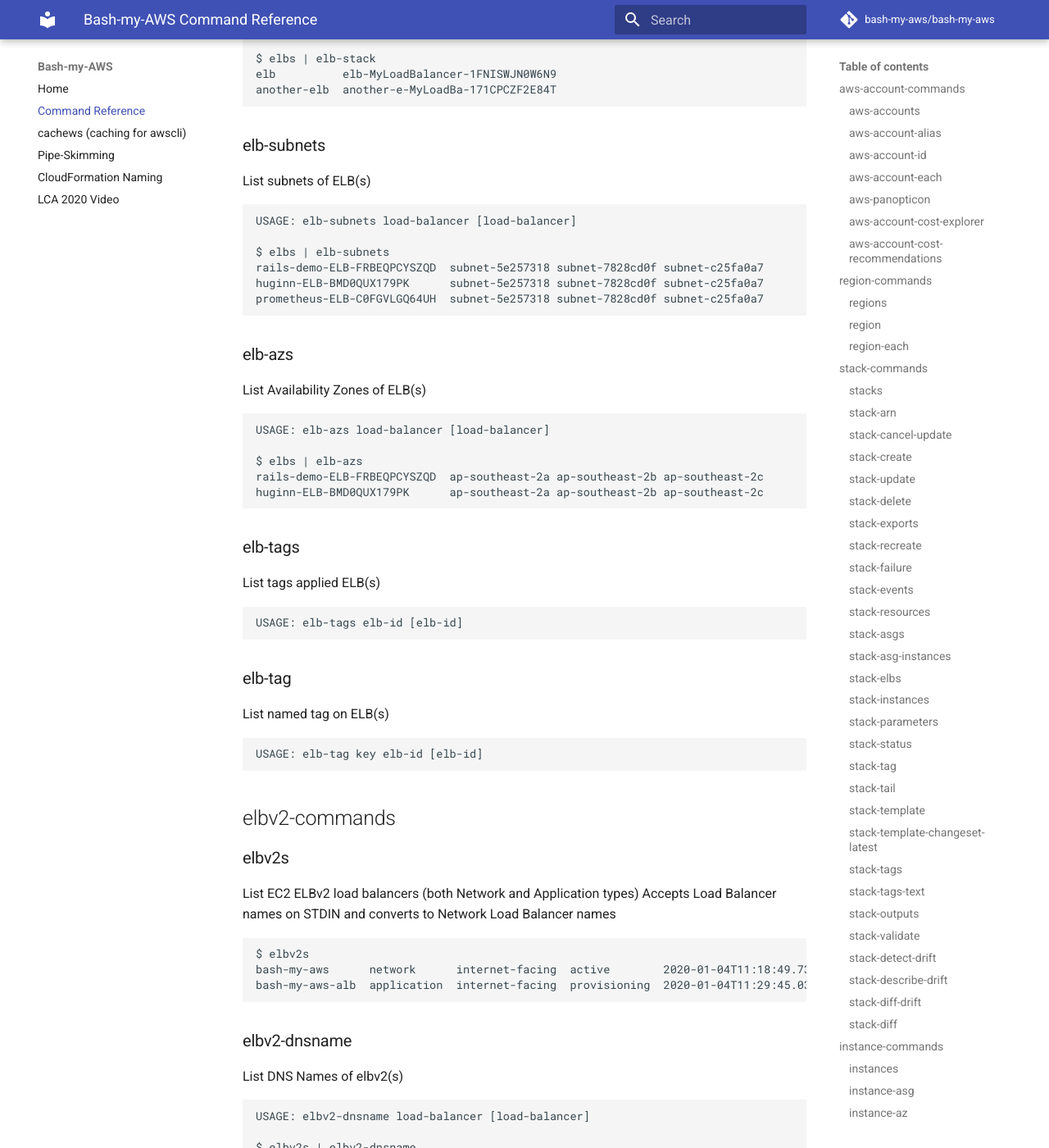
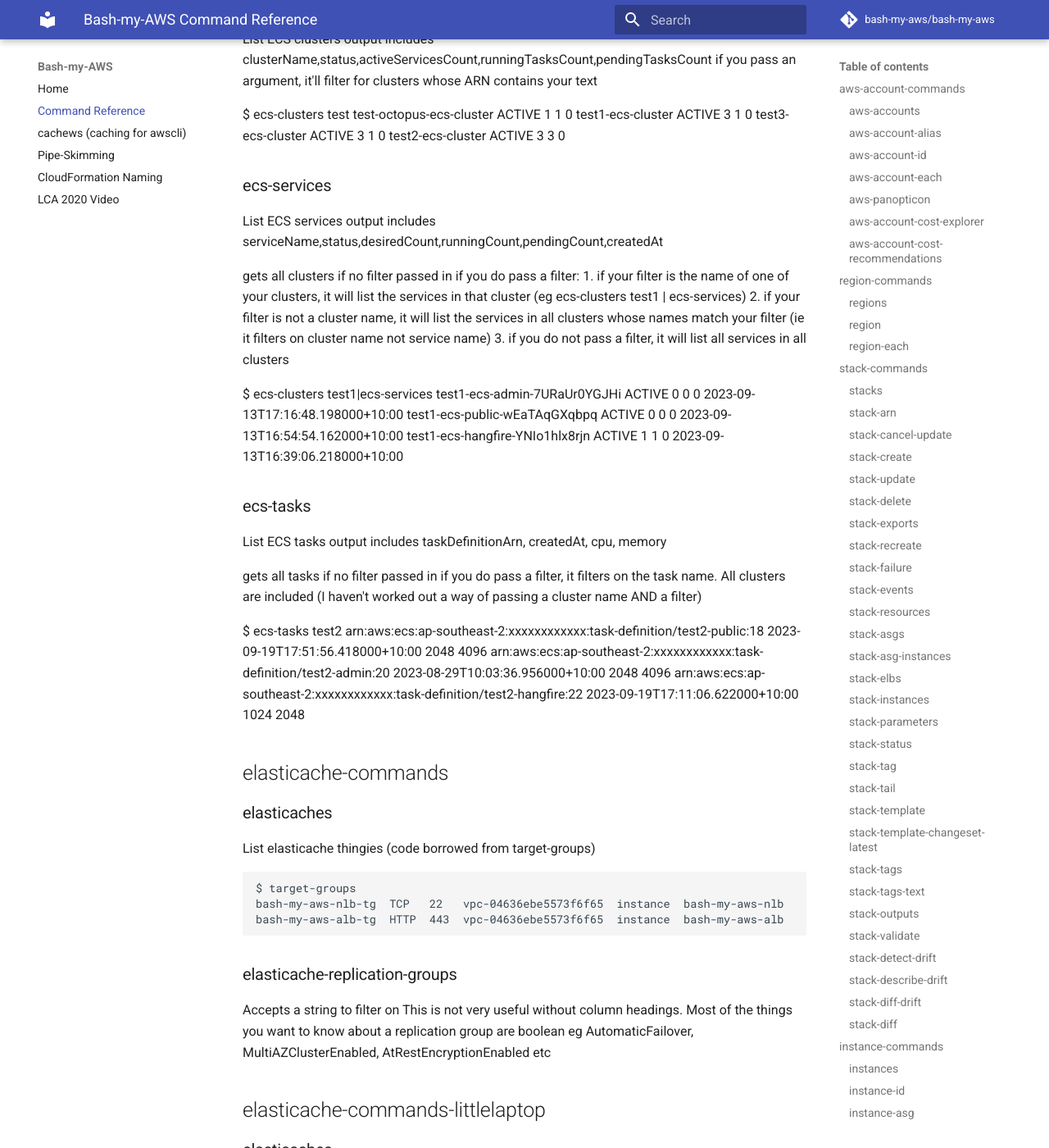
Before and after one commit to bash-my-aws/bash-my-aws, an MkDocs documentation site: the page built from docs/command-reference.md, in a window 1280 px wide and 1400 px high, scrolled down 27935 px. Shown: the whole window at 82% size. Built offline with MkDocs 1.6.1 and Material for MkDocs 9.7.7, drawn with Linux system fonts in a browser that asks for light colours; comment, search, counter and statistics services are not loaded; some of the changed text lies outside the part shown.

Commit message:
update build

```diff
--- a/docs/command-reference.md
+++ b/docs/command-reference.md
@@ -533,6 +533,13 @@
     i-806d8f1592e2a2efd  ami-123456789012  t3.nano  running  postgres2  2019-12-10T08:17:22.000Z  ap-southeast-2a  None
 
 
+### instance-id
+
+Just return the instance ID of whatever was passed in (so you can run a for loop, for instance)
+
+    USAGE: instances [grep] | instance-id
+
+
 ### instance-asg
 
 List autoscaling group membership of EC2 Instance(s)
@@ -905,7 +912,16 @@
 List scaling activities for Autoscaling Group(s)
 
 
-azure.azcli
+## autoscaling-commands
+
+
+### scaling-ecs
+
+List autoscaling actions
+filter by environment (eg test1) or namespace (eg ecs)
+if you pass an argument, it'll filter for clusters whose ARN contains your text
+
+  $ scaling-ecs 'test.*down'     # list the scale-down times of all our test environments
 
 
 ## azure-commands
@@ -1326,6 +1345,19 @@
     USAGE: cloudtrail-status cloudtrail [cloudtrail]
 
 
+## codedeploy-commands
+
+
+### deployment
+
+List deployments
+
+
+### deployment-groups
+
+List min, desired and maximum capacities of EC2 Autoscaling Group(s)
+
+
 ## ecr-commands
 
 
@@ -1337,6 +1369,96 @@
 ### ecr-repository-images
 
 List images for ECR Repositories
+
+
+## ecs-commands
+
+
+### ecs-clusters
+
+List ECS clusters
+output includes clusterName,status,activeServicesCount,runningTasksCount,pendingTasksCount
+if you pass an argument, it'll filter for clusters whose ARN contains your text
+
+  $ ecs-clusters test
+  test-octopus-ecs-cluster  ACTIVE  1  1  0
+  test1-ecs-cluster        ACTIVE  3  1  0
+  test3-ecs-cluster        ACTIVE  3  1  0
+  test2-ecs-cluster        ACTIVE  3  3  0
+
+
+### ecs-services
+
+List ECS services
+output includes serviceName,status,desiredCount,runningCount,pendingCount,createdAt
+
+gets all clusters if no filter passed in
+if you do pass a filter:
+1. if your filter is the name of one of your clusters, it will list the services in that cluster (eg ecs-clusters test1 | ecs-services)
+2. if your filter is not a cluster name, it will list the services in all clusters whose names match your filter (ie it filters on cluster name not service name)
+3. if you do not pass a filter, it will list all services in all clusters
+
+  $ ecs-clusters test1|ecs-services
+  test1-ecs-admin-7URaUr0YGJHi        ACTIVE  0  0  0  2023-09-13T17:16:48.198000+10:00
+  test1-ecs-public-wEaTAqGXqbpq      ACTIVE  0  0  0  2023-09-13T16:54:54.162000+10:00
+  test1-ecs-hangfire-YNIo1hlx8rjn  ACTIVE  1  1  0  2023-09-13T16:39:06.218000+10:00
+
+
+### ecs-tasks
+
+List ECS tasks
+output includes taskDefinitionArn, createdAt, cpu, memory
+
+gets all tasks if no filter passed in
+if you do pass a filter, it filters on the task name.  All clusters are included (I haven't worked out a way of passing a cluster name AND a filter)
+
+  $ ecs-tasks test2
+  arn:aws:ecs:ap-southeast-2:xxxxxxxxxxxx:task-definition/test2-public:18    2023-09-19T17:51:56.418000+10:00  2048  4096
+  arn:aws:ecs:ap-southeast-2:xxxxxxxxxxxx:task-definition/test2-admin:20     2023-08-29T10:03:36.956000+10:00  2048  4096
+  arn:aws:ecs:ap-southeast-2:xxxxxxxxxxxx:task-definition/test2-hangfire:22  2023-09-19T17:11:06.622000+10:00  1024  2048
+
+
+## elasticache-commands
+
+
+### elasticaches
+
+List elasticache thingies (code borrowed from target-groups)
+
+    $ target-groups
+    bash-my-aws-nlb-tg  TCP   22   vpc-04636ebe5573f6f65  instance  bash-my-aws-nlb
+    bash-my-aws-alb-tg  HTTP  443  vpc-04636ebe5573f6f65  instance  bash-my-aws-alb
+
+
+### elasticache-replication-groups
+
+
+Accepts a string to filter on
+This is not very useful without column headings.
+Most of the things you want to know about a replication group are boolean
+eg AutomaticFailover, MultiAZClusterEnabled, AtRestEncryptionEnabled etc
+
+
+## elasticache-commands-littlelaptop
+
+
+### elasticaches
+
+List elasticache thingies
+
+    $ target-groups
+    bash-my-aws-nlb-tg  TCP   22   vpc-04636ebe5573f6f65  instance  bash-my-aws-nlb
+    bash-my-aws-alb-tg  HTTP  443  vpc-04636ebe5573f6f65  instance  bash-my-aws-alb
+
+
+### elasticache-replication-groups
+
+
+Accepts Target Group names on stdin or as arguments
+
+    $ target-group-targets bash-my-aws-nlb-tg
+    i-4e15ece1de1a3f869  443  healthy    bash-my-aws-nlb-tg
+    i-89cefa9403373d7a5  443  unhealthy  bash-my-aws-nlb-tg
 
 
 ## elb-commands
```
Also changed, not shown: other parts of docs/command-reference.md (+3 -0 lines), 3 other files.
